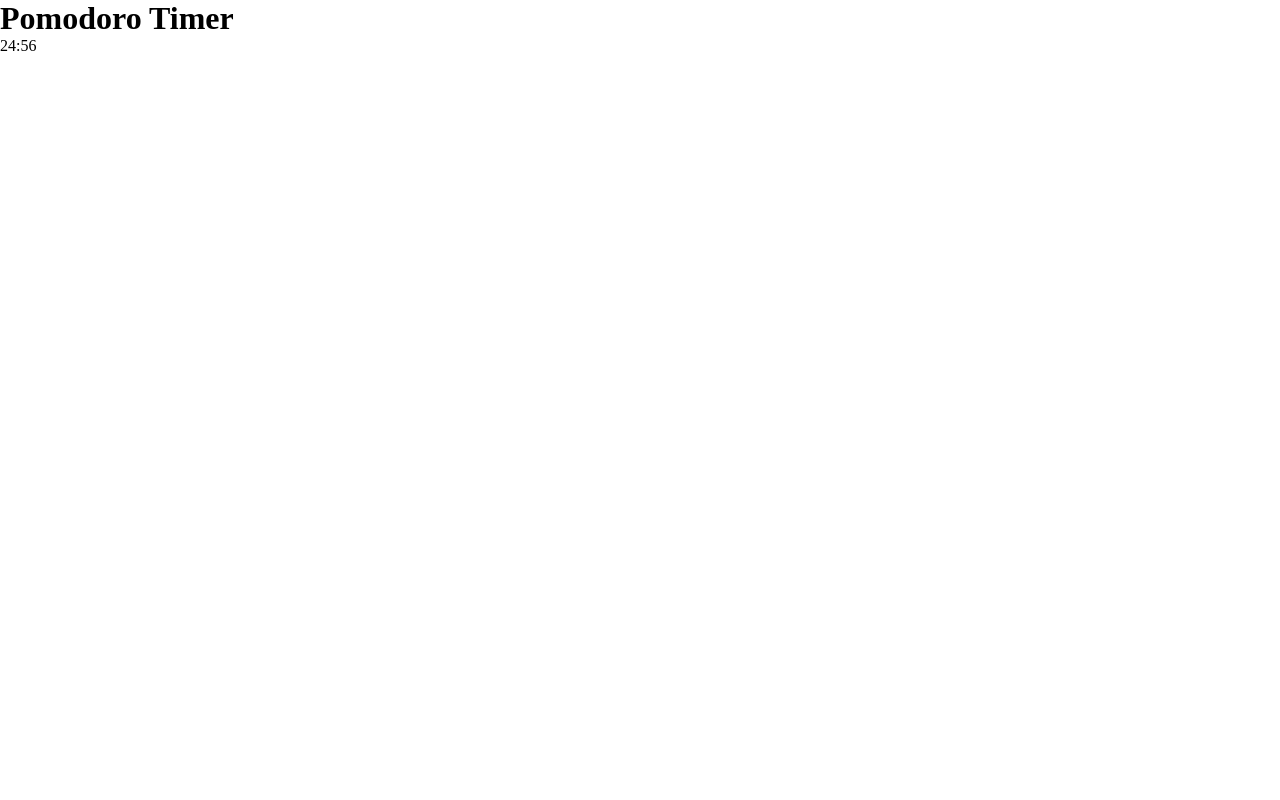
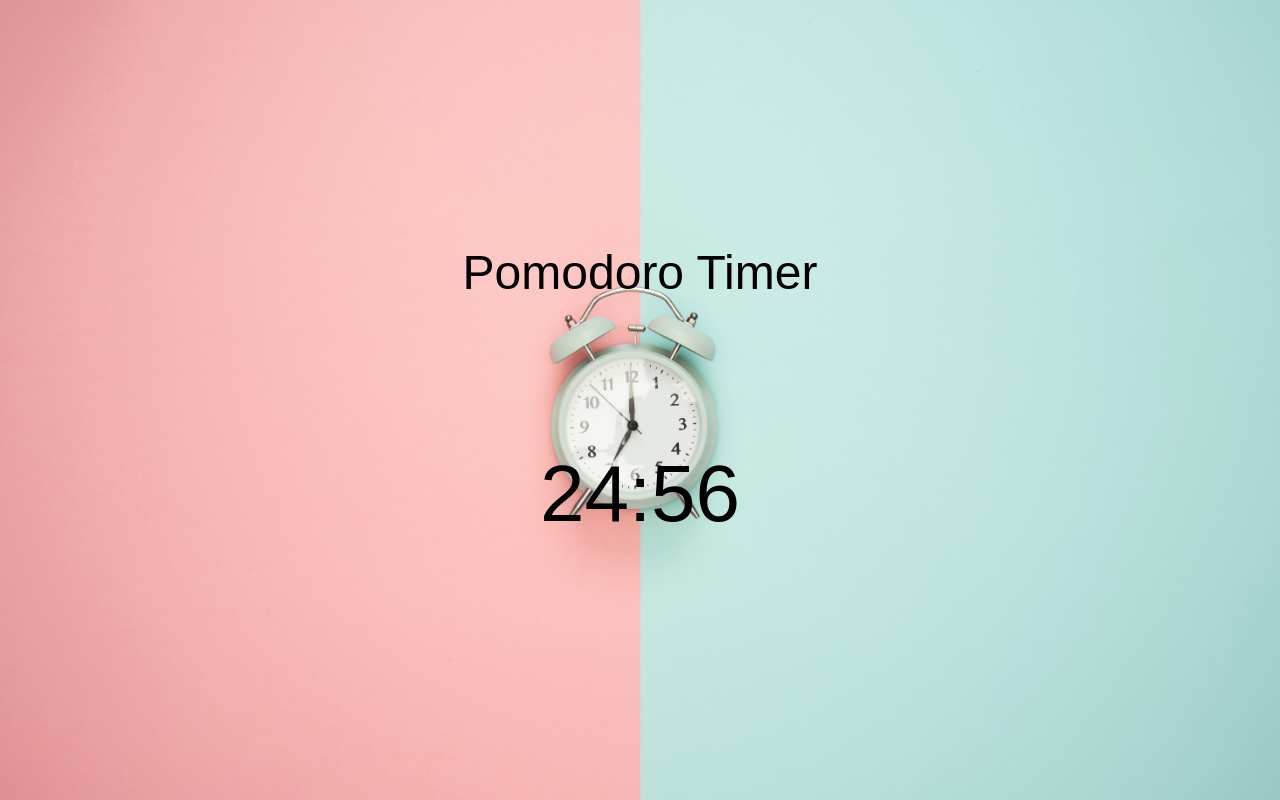
Before and after one commit to fabifelicia/pomodoro-timer, a plain HTML site: page index.html in a window 1280 px wide. Drawn offline with Linux system fonts and the light colour scheme.

Commit message:
feture: add styles and background-image

```diff
--- a/styles.css
+++ b/styles.css
@@ -1,5 +1,41 @@
+@import url('https://fonts.googleapis.com/css2?family=Montserrat:wght@200;400;500&display=swap');
+
 * {
   margin: 0;
   padding: 0;
   box-sizing: border-box;
+  font-family: 'Monteserrat', sans-serif;
 }
+
+body {
+  display: flex;
+  flex-direction: column;
+  align-items: center;
+  justify-content: center;
+  height: 100vh;
+  background-image: url('./images/background.jpg');
+  background-repeat: no-repeat;
+  background-size: cover;
+}
+
+.title {
+  font-size: 3rem;
+  font-weight: 500;
+  margin-bottom: 1rem;
+}
+
+.container {
+  width: 30%;
+  height: 30%;
+  display: flex;
+  flex-direction: column;
+  align-items: center;
+  justify-content: flex-end;
+  border-radius:20px;
+}
+
+#timer {
+  font-size: 5rem;
+  font-weight: 500;
+  margin-bottom: 1rem;
+}
```
Also changed, not shown: images/background.jpg (added).
